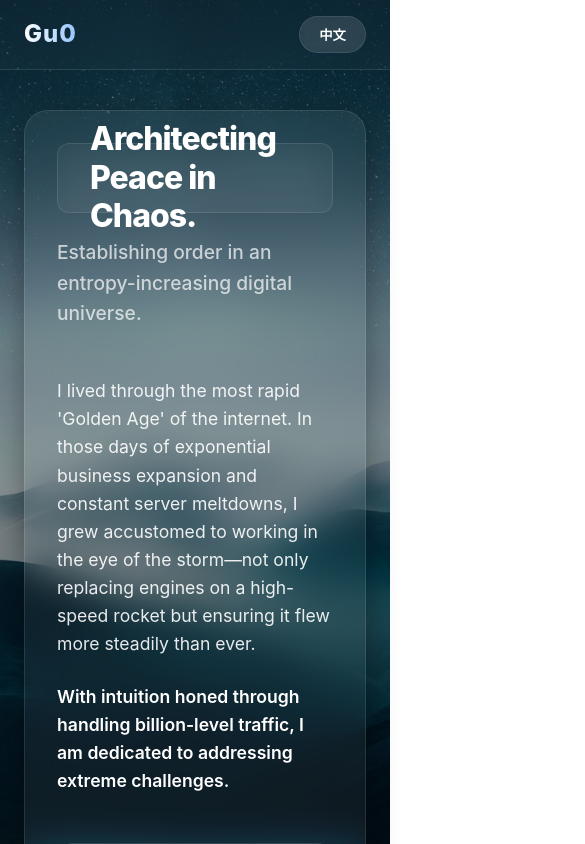
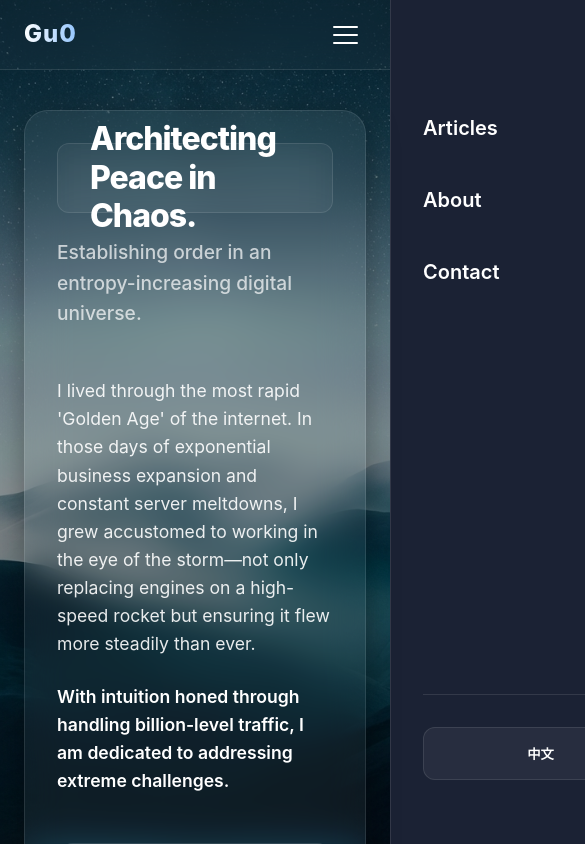
Before and after one commit to gu0bug/gu0bug.github.io, a React (Vite) app: page /#/about in a window 390 px wide. Shown: the top 844 px of the page, 585 px wide, since content can reach past the window. Built offline with nearby package versions, Linux system fonts and the light colour scheme.

Commit message:
Refactor navigation and implement mobile sidebar

```diff
--- a/src/index.css
+++ b/src/index.css
@@ -75,6 +75,13 @@ header .container {
   display: flex;
   justify-content: space-between;
   align-items: center;
+  height: 100%;
+}
+
+.header-actions {
+  display: flex;
+  align-items: center;
+  gap: 1.5rem;
 }
 
 .logo {
@@ -135,6 +142,146 @@ nav a:hover:after {
 
 .lang-switch:hover {
   background: rgba(255, 255, 255, 0.2);
+  border-color: var(--primary-color);
+}
+
+/* Hamburger Menu */
+.hamburger {
+  display: none;
+  background: none;
+  border: none;
+  cursor: pointer;
+  padding: 0.5rem;
+  z-index: 2001;
+  flex-direction: column;
+  gap: 6px;
+}
+
+.hamburger span {
+  display: block;
+  width: 25px;
+  height: 2px;
+  background: #fff;
+  transition: var(--transition);
+  border-radius: 2px;
+}
+
+.hamburger.open span:nth-child(1) {
+  transform: translateY(8px) rotate(45deg);
+}
+
+.hamburger.open span:nth-child(2) {
+  opacity: 0;
+}
+
+.hamburger.open span:nth-child(3) {
+  transform: translateY(-8px) rotate(-45deg);
+}
+
+/* Mobile Sidebar */
+.sidebar-overlay {
+  position: fixed;
+  top: 0;
+  left: 0;
+  width: 100%;
+  height: 100%;
+  background: rgba(0, 0, 0, 0.6);
+  backdrop-filter: blur(4px);
+  z-index: 1999;
+  opacity: 0;
+  visibility: hidden;
+  transition: var(--transition);
+}
+
+.sidebar-overlay.active {
+  opacity: 1;
+  visibility: visible;
+}
+
+.mobile-sidebar {
+  position: fixed;
+  top: 0;
+  right: -300px;
+  width: 300px;
+  height: 100vh;
+  background: rgba(15, 23, 42, 0.95);
+  backdrop-filter: blur(20px);
+  -webkit-backdrop-filter: blur(20px);
+  border-left: 1px solid var(--glass-border);
+  z-index: 2000;
+  transition: all 0.5s cubic-bezier(0.4, 0, 0.2, 1);
+  display: flex;
+  flex-direction: column;
+  padding: 2rem;
+}
+
+.mobile-sidebar.active {
+  right: 0;
+  box-shadow: -10px 0 30px rgba(0, 0, 0, 0.5);
+}
+
+.sidebar-header {
+  display: flex;
+  justify-content: flex-end;
+  margin-bottom: 2rem;
+}
+
+.close-btn {
+  background: none;
+  border: none;
+  color: #fff;
+  font-size: 2.5rem;
+  cursor: pointer;
+  line-height: 1;
+}
+
+.mobile-nav ul {
+  list-style: none;
+  display: flex;
+  flex-direction: column;
+  gap: 1.5rem;
+}
+
+.mobile-nav a {
+  font-size: 1.25rem;
+  color: #fff;
+  text-decoration: none;
+  font-weight: 600;
+  transition: var(--transition);
+  display: block;
+  padding: 0.5rem 0;
+}
+
+.mobile-nav a:hover {
+  color: var(--primary-color);
+  padding-left: 10px;
+}
+
+.sidebar-footer {
+  margin-top: auto;
+  padding-bottom: 2rem;
+}
+
+.divider {
+  height: 1px;
+  background: var(--glass-border);
+  margin-bottom: 2rem;
+}
+
+.lang-switch-mobile {
+  width: 100%;
+  background: rgba(255, 255, 255, 0.05);
+  border: 1px solid var(--glass-border);
+  color: #fff;
+  padding: 1rem;
+  border-radius: 12px;
+  font-weight: 600;
+  cursor: pointer;
+  transition: var(--transition);
+}
+
+.lang-switch-mobile:hover {
+  background: var(--primary-color);
   border-color: var(--primary-color);
 }
 
@@ -353,9 +500,13 @@ h1 {
     height: 70px;
   }
 
-  nav {
+  .desktop-nav,
+  .desktop-only {
     display: none;
-    /* In a real app, implement a mobile menu */
+  }
+
+  .hamburger {
+    display: flex;
   }
 
   .glass-card {
--- a/src/layout/Header.jsx
+++ b/src/layout/Header.jsx
@@ -1,30 +1,78 @@
-import React from 'react';
+import React, { useState } from 'react';
 import { useTranslation } from 'react-i18next';
 import { Link } from 'react-router-dom';
 
 const Header = () => {
     const { t, i18n } = useTranslation();
+    const [isMenuOpen, setIsMenuOpen] = useState(false);
 
     const toggleLanguage = () => {
         const nextLang = i18n.language === 'en' ? 'zh' : 'en';
         i18n.changeLanguage(nextLang);
     };
 
+    const toggleMenu = () => {
+        setIsMenuOpen(!isMenuOpen);
+    };
+
+    const closeMenu = () => {
+        setIsMenuOpen(false);
+    };
+
+    const navLinks = [
+        { to: "/articles", label: t('nav.articles') },
+        { to: "/about", label: t('nav.about') },
+        { to: "/contact", label: t('nav.contact') },
+    ];
+
     return (
         <header>
-            <div className="container" style={{ display: 'flex', justifyContent: 'space-between', width: '100%', alignItems: 'center' }}>
-                <Link to="/" className="logo">{t('nav.portfolio')}</Link>
-                <nav>
+            <div className="container header-container">
+                <Link to="/" className="logo" onClick={closeMenu}>{t('nav.portfolio')}</Link>
+
+                {/* Desktop Navigation */}
+                <nav className="desktop-nav">
                     <ul>
-                        <li><Link to="/">{t('nav.home')}</Link></li>
-                        <li><Link to="/about">{t('nav.about')}</Link></li>
-                        <li><Link to="/articles">{t('nav.articles')}</Link></li>
-                        <li><Link to="/contact">{t('nav.contact')}</Link></li>
+                        {navLinks.map(link => (
+                            <li key={link.to}><Link to={link.to}>{link.label}</Link></li>
+                        ))}
                     </ul>
                 </nav>
-                <button className="lang-switch" onClick={toggleLanguage}>
-                    {t('language')}
-                </button>
+
+                <div className="header-actions">
+                    <button className="lang-switch desktop-only" onClick={toggleLanguage}>
+                        {t('language')}
+                    </button>
+
+                    <button className={`hamburger ${isMenuOpen ? 'open' : ''}`} onClick={toggleMenu} aria-label="Menu">
+                        <span></span>
+                        <span></span>
+                        <span></span>
+                    </button>
+                </div>
+
+                {/* Mobile Sidebar */}
+                <div className={`sidebar-overlay ${isMenuOpen ? 'active' : ''}`} onClick={closeMenu}></div>
+                <div className={`mobile-sidebar ${isMenuOpen ? 'active' : ''}`}>
+                    <div className="sidebar-header">
+                        <button className="close-btn" onClick={closeMenu}>&times;</button>
+                    </div>
+                    <nav className="mobile-nav">
+                        <ul>
+                            {navLinks.map(link => (
+                                <li key={link.to}>
+                                    <Link to={link.to} onClick={closeMenu}>{link.label}</Link>
+                                </li>
+                            ))}
+                        </ul>
+                    </nav>
+                    <div className="sidebar-footer">
+                        <div className="divider"></div>
+                        <button className="lang-switch-mobile" onClick={() => { toggleLanguage(); }}>
+                            {t('language')}
+                        </button>
+                    </div>
+                </div>
             </div>
         </header>
     );
```
